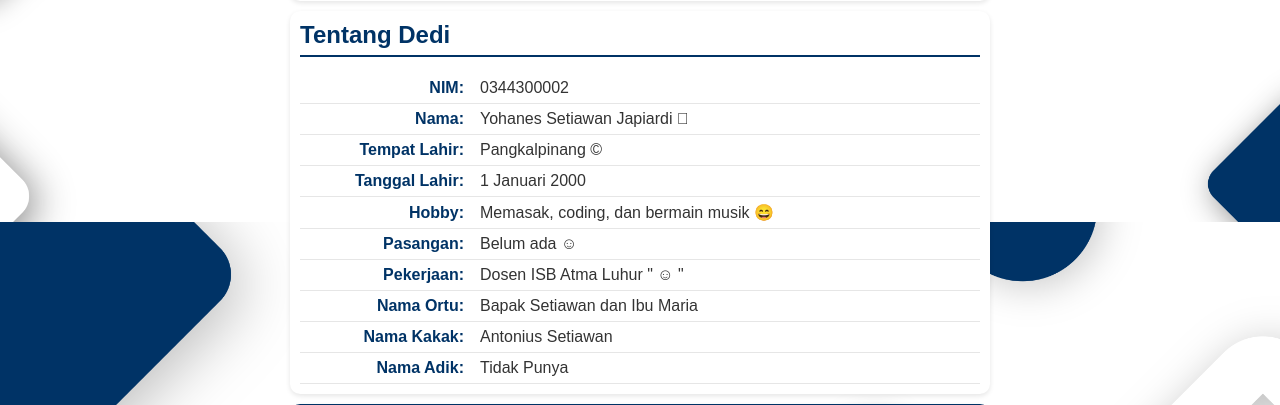
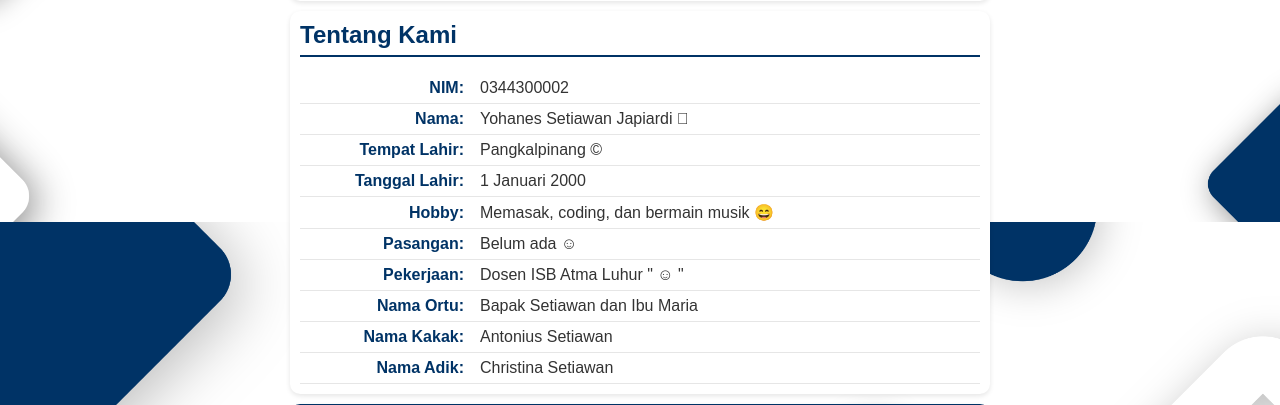
Before and after one commit to 2511500086-DediFitrianto/2511500086-PWD-GB1J-25260, a PHP site: page /pertemuan-06/index.php in a window 1280 px wide. Shown: the part 578-983 px from the top of the page. Run offline with PHP 8.4, Linux system fonts and the light colour scheme.

Commit message:
Membuat skrip php nama adik

```diff
--- a/pertemuan-06/index.php
+++ b/pertemuan-06/index.php
@@ -74,7 +74,7 @@
             $NAMAADIK = "Tidak Punya";
             $Namaadik = "";
         ?>
-        <h2>Tentang Dedi</h2>
+        <h2>Tentang Kami</h2>
         <p>
             <strong>NIM:</strong>
             <?php
@@ -110,7 +110,7 @@
             <?php
                 echo $pasangan;
             ?> &#9786;
-            </p>
+        </p>
         <p>
             <strong>Pekerjaan:</strong>
             <?php
@@ -131,7 +131,10 @@
         </p>
         <p>
             <strong>Nama Adik:</strong>
-             Tidak Punya </p>
+            <?php
+                echo $namaadik;
+            ?>
+        </p>
     </section>
     <section id="contact">
         <h2>Kontak Saye</h2>
```
Also changed, not shown: pertemuan-06/README.md.
